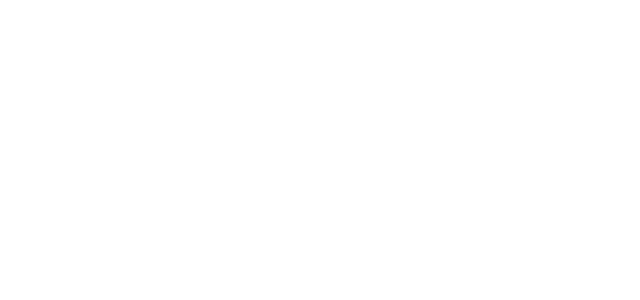
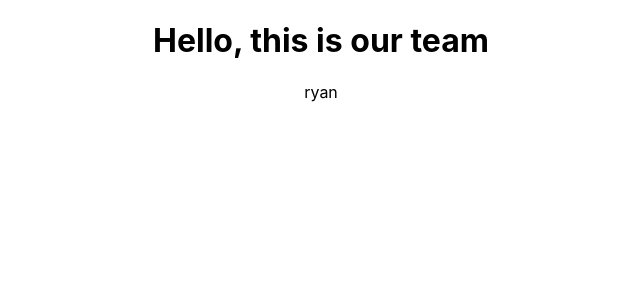
Before and after one commit to jaackie25/group-github-lab, a React (Create React App) app: page / in a window 1280 px wide. Shown: the top 300 px of the page, without its empty margins (319-959 px from the left). Built offline with nearby package versions, Linux system fonts and the light colour scheme.

Commit message:
added about

```diff
--- a/src/App.js
+++ b/src/App.js
@@ -1,11 +1,12 @@
 import logo from './logo.svg';
 import './App.css';
-import about from './components/About'
+import About from './components/About'
 
 function App() {
   return (
     <div className="App">
-
+      <h1>Hello, this is our team</h1>
+      <About />
     </div>
   );
 }
--- a/src/components/About.jsx
+++ b/src/components/About.jsx
@@ -0,0 +1,7 @@
+export default function About() {
+  return (
+    <div>
+      ryan
+    </div>
+  )
+}
```
